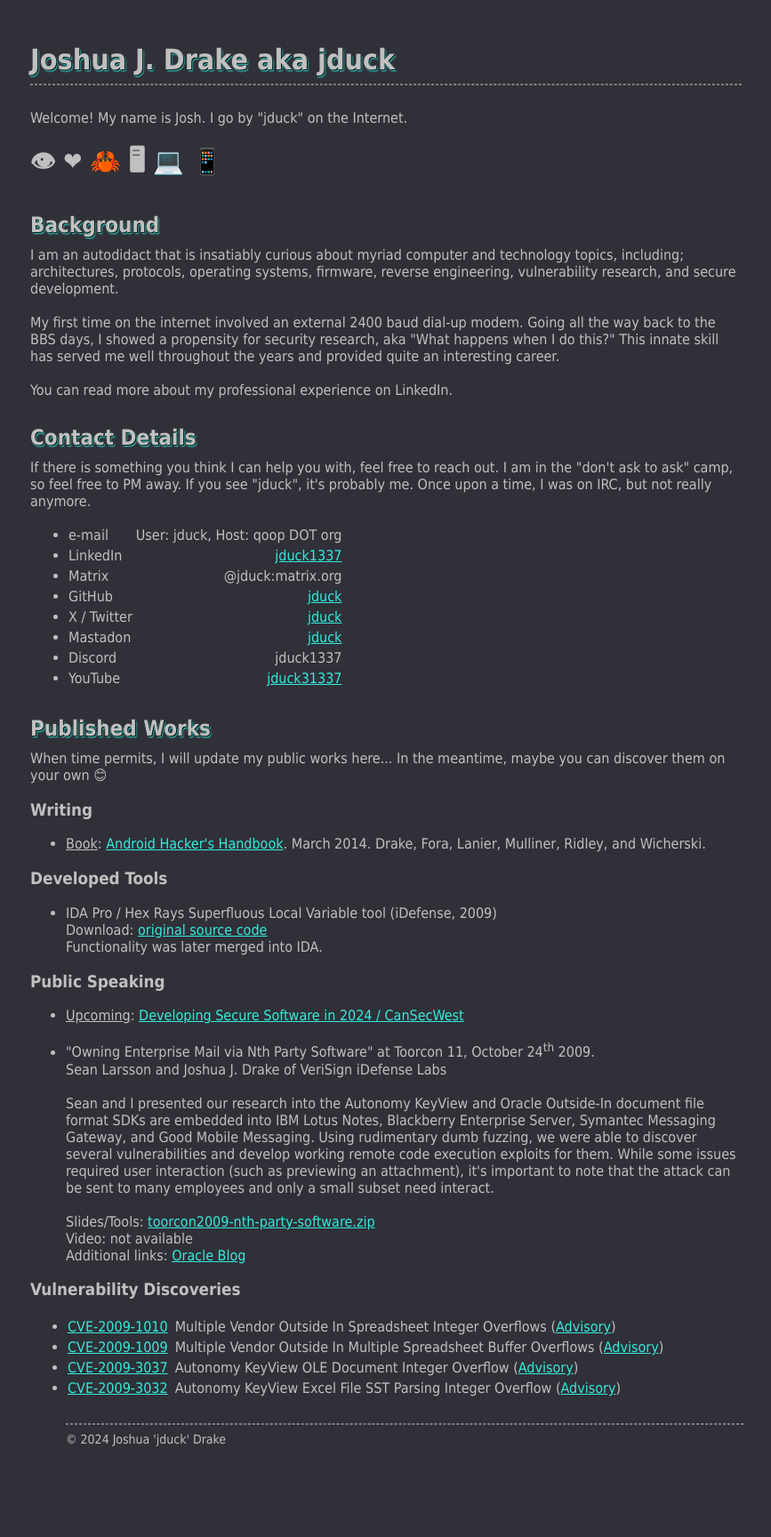
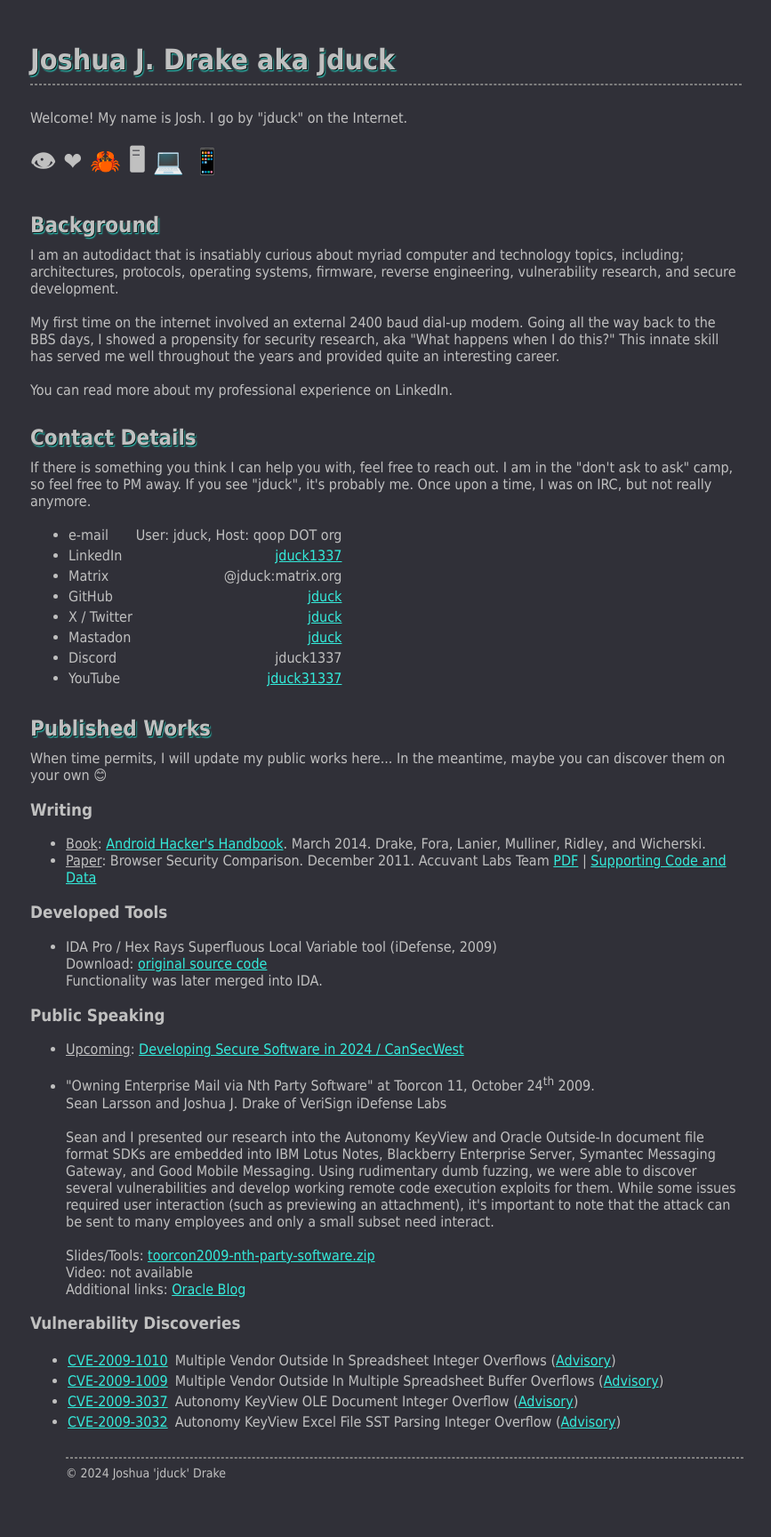
Before and after one commit to jduck/jduck.github.com, a Jekyll site: the page built from index.html, in a window 1280 px wide. Shown: the whole page at 89% size, without its empty margins (206-1073 px from the left). Built offline with Jekyll 4.4.1, drawn with Linux system fonts in a browser that asks for light colours; before the commit the page ends 1690 px from its top, so only the background shows below that.

Commit message:
Add Browser Security Comparison paper.
Sorry about the zip. This is silly but at least there won't be churn on it.

```diff
--- a/index.html
+++ b/index.html
@@ -53,6 +53,7 @@ When time permits, I will update my public works here... In the meantime, maybe
 <h3>Writing</h3>
 <ul>
 <li><u>Book</u>: <a href="https://www.wiley.com/en-us/Android+Hacker%27s+Handbook-p-9781118608647">Android Hacker's Handbook</a>. March 2014. Drake, Fora, Lanier, Mulliner, Ridley, and Wicherski.
+  <li><u>Paper</u>: Browser Security Comparison. December 2011. Accuvant Labs Team <a href="/pubs/accuvant-browser-comparison/AccuvantBrowserSecComp_FINAL.pdf">PDF</a> | <a href="/pubs/accuvant-browser-comparison/Google%20Package%20v1.zip">Supporting Code and Data</a>
 </ul>
 
 <h3>Developed Tools</h3>
```
Also changed, not shown: 2 other files.
